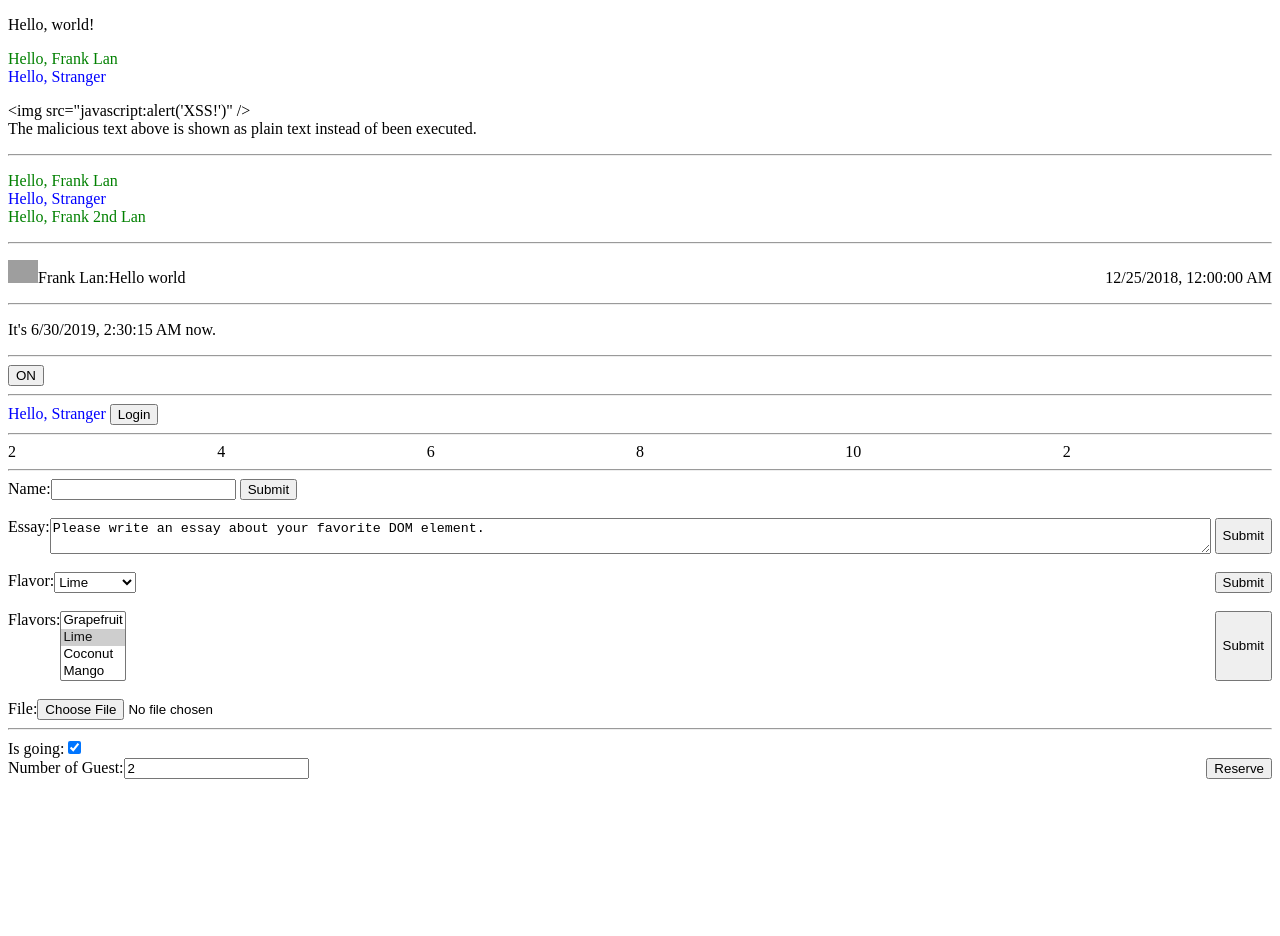
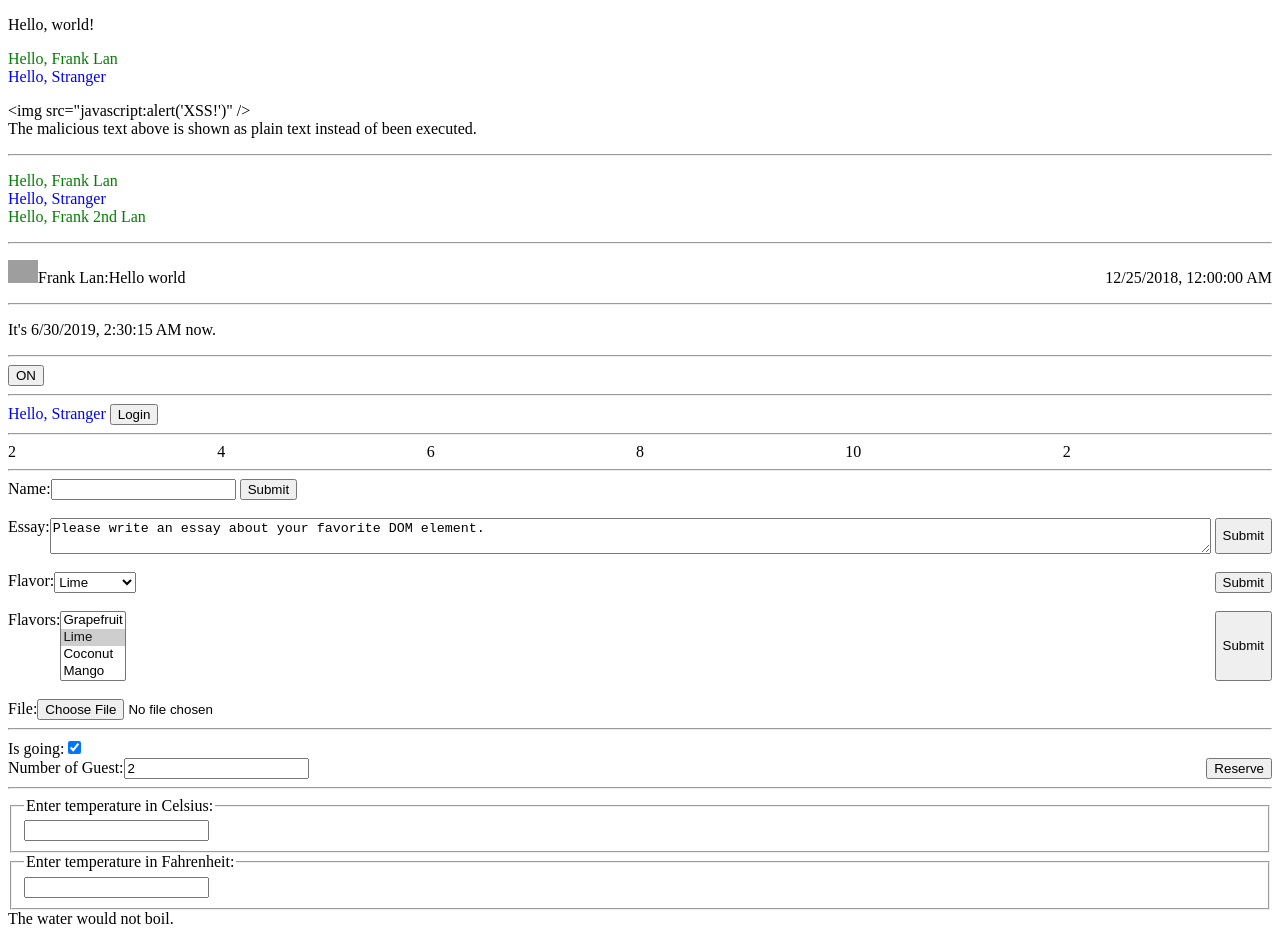
Before and after one commit to tlan16/learn-react, a React app: page / in a window 1280 px wide. Before the commit the page ends 800 px from the top, so only its background shows below. Built offline with nearby package versions, Linux system fonts and the light colour scheme; grey boxes are pictures that could not be loaded; the HTML template or start-up script is replaced by a standard one.

Commit message:
finished `Lifting State Up`

```diff
--- a/src/app.jsx
+++ b/src/app.jsx
@@ -12,6 +12,7 @@ import { FlavorForm } from './components/FlavorForm'
 import { FlavorsForm } from './components/FlavorsForm'
 import { FileForm } from './components/FileForm'
 import { Reservation } from './components/Reservation'
+import { Calculator } from './components/Calculator'
 
 const { REACT_ROOT_DIV_ID } = process.env
 
@@ -75,6 +76,8 @@ const app = () => {
         <FileForm/>
         <hr/>
         <Reservation/>
+        <hr/>
+        <Calculator/>
       </span>
     ),
     document.getElementById(REACT_ROOT_DIV_ID),
--- /dev/null
+++ b/src/components/BoilingVerdict.js
@@ -0,0 +1,11 @@
+import React from 'react'
+
+const BoilingVerdict = props => {
+  return props.celsius >= 100
+    ? <span>The water would boil.</span>
+    : <span>The water would not boil.</span>
+}
+
+export {
+  BoilingVerdict,
+}
--- /dev/null
+++ b/src/components/Calculator.js
@@ -0,0 +1,80 @@
+import React from 'react'
+import { BoilingVerdict } from './BoilingVerdict'
+import { TemperatureInput } from './TemperatureInput'
+import { toCelsius, toFahrenheit, tryConvert } from './TemperatureConvertor'
+
+const Calculator = class extends React.Component
+{
+  constructor(props) {
+    super(props)
+
+    this.state = {temperature: '', scale: 'c'}
+    this.handleCelsiusChange = this.handleCelsiusChange.bind(this)
+    this.handleFahrenheitChange = this.handleFahrenheitChange.bind(this)
+  }
+
+  /**
+   * @param {string} temperature
+   * @returns {boolean}
+   */
+  static validateTemperatureInput(temperature) {
+    if (temperature === '' || temperature === '-') {
+      return true
+    }
+
+    return !isNaN(parseFloat(temperature))
+  }
+
+  handleCelsiusChange(temperature) {
+    if (!Calculator.validateTemperatureInput(temperature)) {
+      return
+    }
+
+    this.setState(()=> ({
+      scale: 'c',
+      temperature,
+    }))
+  }
+
+  handleFahrenheitChange(temperature) {
+    if (!Calculator.validateTemperatureInput(temperature)) {
+      return
+    }
+
+    this.setState(()=> ({
+      scale: 'f',
+      temperature,
+    }))
+  }
+
+  get temperatureCelsius() {
+    const {scale, temperature} = this.state
+
+    return scale === 'c'
+      ? temperature
+      : tryConvert(temperature, toCelsius)
+  }
+
+  get temperatureFahrenheit() {
+    const {scale, temperature} = this.state
+
+    return scale === 'f'
+      ? temperature
+      : tryConvert(temperature, toFahrenheit)
+  }
+
+  render() {
+    return (
+      <span>
+        <TemperatureInput scale="c" temperature={this.temperatureCelsius} onTemperatureChange={this.handleCelsiusChange}/>
+        <TemperatureInput scale="f" temperature={this.temperatureFahrenheit} onTemperatureChange={this.handleFahrenheitChange}/>
+
+        <BoilingVerdict celsius={this.temperatureCelsius}/>
+      </span>
+    )
+  }
+}
+
+export {
+  Calculator,
+}
--- /dev/null
+++ b/src/components/TemperatureConvertor.js
@@ -0,0 +1,22 @@
+const toCelsius = fahrenheit => (fahrenheit - 32) * 5 / 9
+
+const toFahrenheit = celsius => (celsius * 9 / 5) + 32
+
+const tryConvert = (temperature, convert) => {
+  const input = parseFloat(temperature)
+
+  if (Number.isNaN(input)) {
+    return ''
+  }
+
+  const output = convert(input)
+  const rounded = Math.round(output * 1000) / 1000
+
+  return rounded.toString()
+}
+
+export {
+  toCelsius,
+  toFahrenheit,
+  tryConvert,
+}
--- /dev/null
+++ b/src/components/TemperatureInput.js
@@ -0,0 +1,40 @@
+import React from 'react'
+
+const TemperatureInput = class extends React.Component
+{
+  #scaleNames = {
+    c: 'Celsius',
+    f: 'Fahrenheit'
+  }
+
+  constructor(props) {
+    super(props)
+
+    this.state = {temperature: ''}
+    this.handleChange = this.handleChange.bind(this)
+  }
+
+  handleChange(event) {
+    event.persist()
+
+    this.props.onTemperatureChange(event.target.value)
+  }
+
+  render(){
+    const {scale, temperature} = this.props
+
+    return (
+      <fieldset>
+        <legend>Enter temperature in {this.#scaleNames[scale]}:</legend>
+        <input
+          value={temperature}
+          onChange={this.handleChange}
+        />
+      </fieldset>
+    )
+  }
+}
+
+export {
+  TemperatureInput,
+}
```
